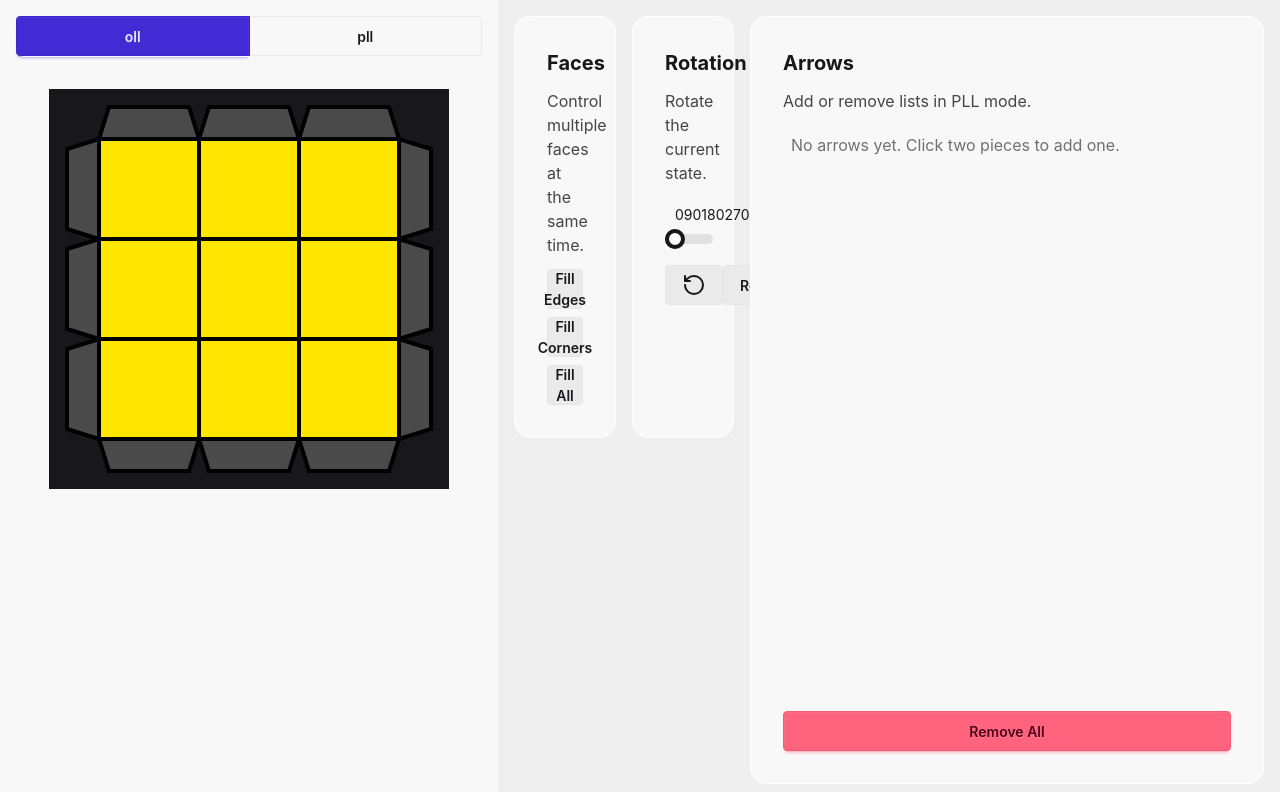
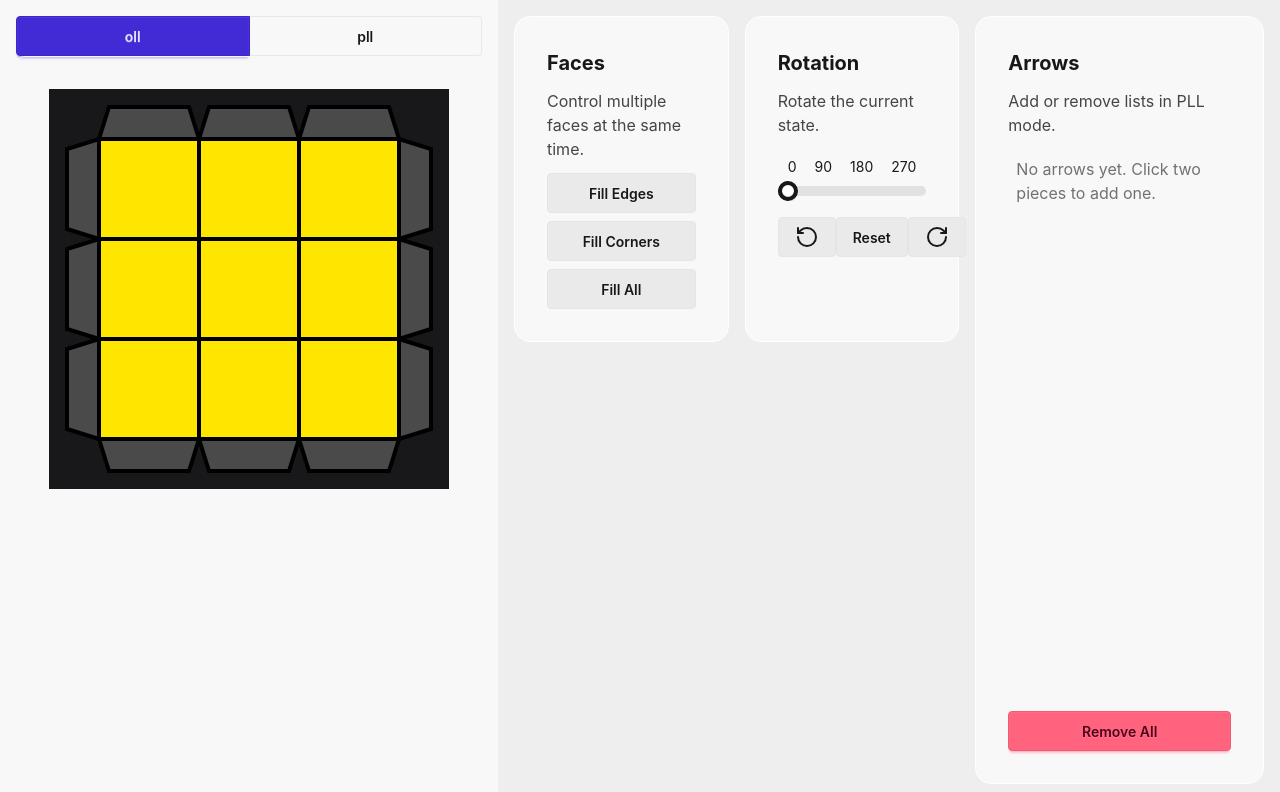
Before and after one commit to luiz734/rubiks-gem, a Svelte app: page / in a window 1280 px wide. Shown: the top 792 px of the page. Built offline with nearby package versions, Linux system fonts and the light colour scheme.

Commit message:
Fix arrows container expanding more than others

```diff
--- a/src/App.svelte
+++ b/src/App.svelte
@@ -25,8 +25,8 @@
         </div>
     </div>
 
-    <div class="flex flex-row p-4 bg-base-300 gap-4 flex-1">
-        <div class="grid grid-cols-1 md:grid-cols-2 flex-1 gap-4 content-start">
+    <div class="flex flex-row p-4 bg-base-300 gap-4 flex-1 min-w-0">
+        <div class="grid grid-cols-1 md:grid-cols-2 flex-2 min-w-0 gap-4 content-start">
             <OptionsGroup description="Control multiple faces at the same time." title="Faces">
                 <FacesButtons rubiksCube={rubiksCube}/>
             </OptionsGroup>
--- a/src/lib/ArrowsList.svelte
+++ b/src/lib/ArrowsList.svelte
@@ -45,7 +45,7 @@
     }
 </script>
 
-<div class="flex flex-col gap-y-1 flex-1 justify-between min-h-0 min-w-md">
+<div class="flex flex-col gap-y-1 flex-1 justify-between min-h-0">
     <div bind:this={scroller} class="flex flex-col gap-y-4 overflow-y-auto flex-1">
         {#each rubiksCube.arrowGroups as g (g.srcFrom + '-' + g.srcTo)}
             {@const double = g.kind === 'double'}
@@ -72,9 +72,9 @@
                     <div class="font-bold">{double ? 'Double Arrow' : 'Single Arrow'}</div>
                     <div class="text-base-content/80 text-sm">
                         {#if double}
-                            Between {NAMES[g.from]} and {NAMES[g.to]}
+                            Between {NAMES[g.from]} and {NAMES[g.to]}.
                         {:else}
-                            From {NAMES[g.from]} to {NAMES[g.to]}
+                            From {NAMES[g.from]} to {NAMES[g.to]}.
                         {/if}
                     </div>
                 </div>
--- a/src/lib/OptionsGroup.svelte
+++ b/src/lib/OptionsGroup.svelte
@@ -9,7 +9,7 @@
 
 </script>
 
-<section class="p-8 flex flex-col gap-y-3 bg-base-200 rounded-2xl border border-base-100">
+<section class="p-8 flex flex-col gap-y-3 bg-base-200 rounded-2xl border border-base-100 min-w-0 flex-1">
     <h3 class="text-xl font-bold"> {title} </h3>
     <p class="text-base-content/80"> {description} </p>
     {@render children()}
```
